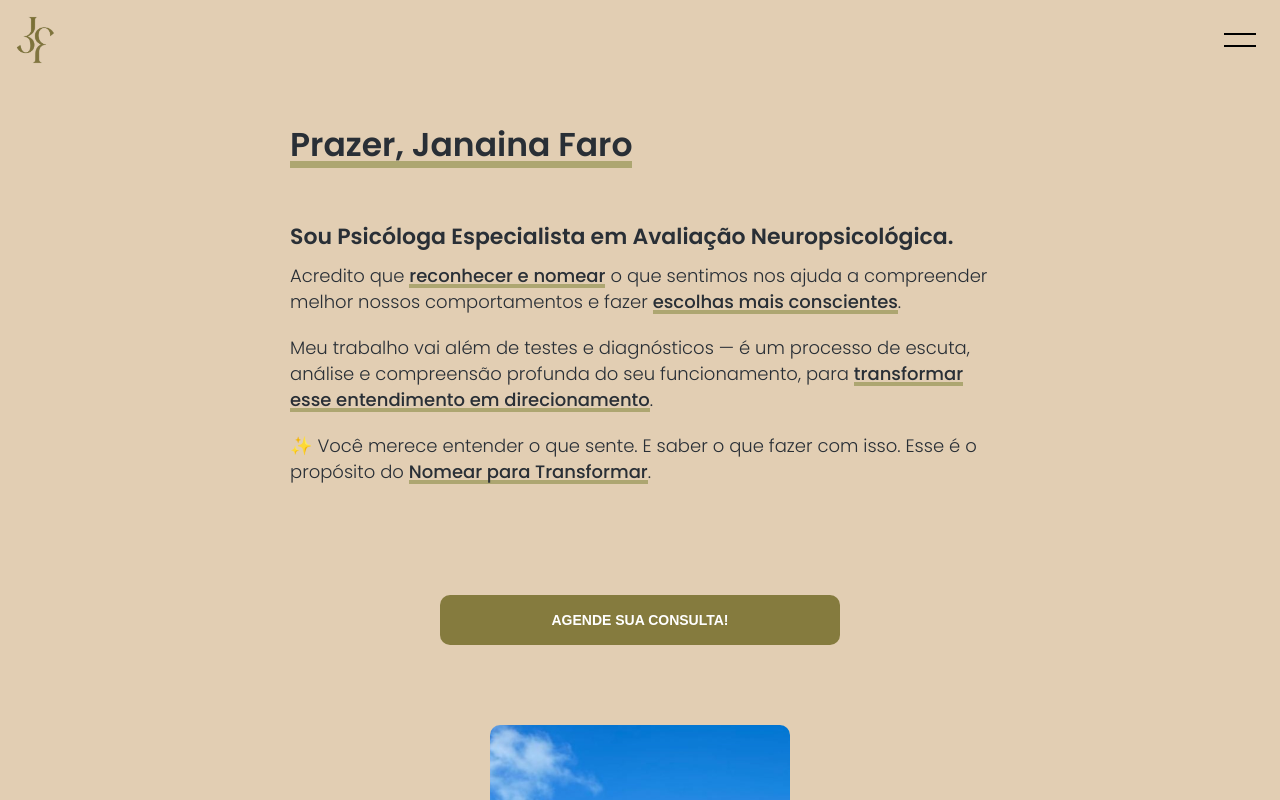
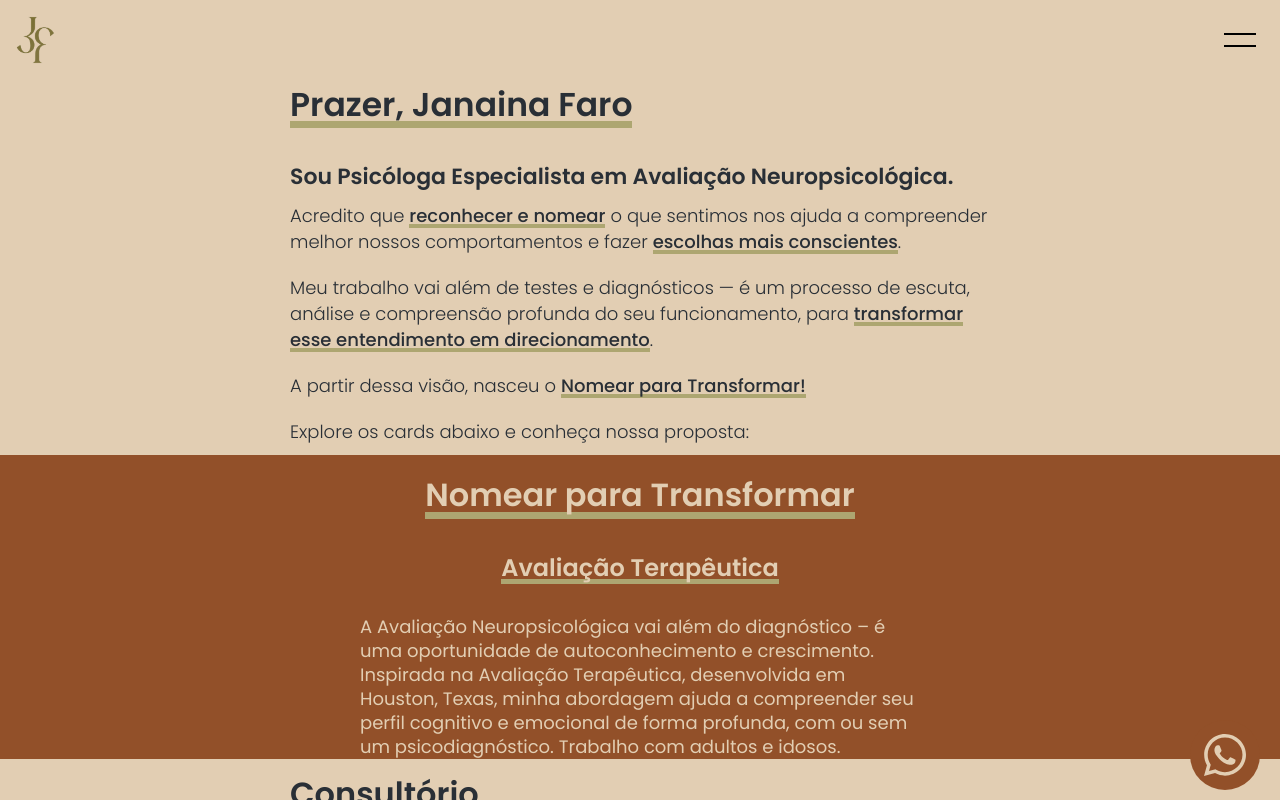
Before and after one commit to FelipeMejias/janaina-site, a React (Create React App) app: page / in a window 1280 px wide. Built offline with nearby package versions, Linux system fonts and the light colour scheme.

Commit message:
botaoWpp

```diff
--- a/src/App.css
+++ b/src/App.css
@@ -5,6 +5,8 @@ body {
     --sublinhado:#ada671;
     --claro:#978d4a;
     --fundo:#e2ceb3;
+    --fundo2:#925029;
+    --texto:#292F36;
   }
 div{
     display:flex;
--- a/src/App.js
+++ b/src/App.js
@@ -7,6 +7,8 @@ import perfil from './perfil.jpg'
 import { useState } from "react";
 import Botao from "./Botao"
 import { FaInstagram } from 'react-icons/fa';
+import BotaoWpp from "./BotaoWpp"
+import Nomear from "./Nomear"
 
 //import dayjs from 'dayjs'
 export default function App(){
@@ -44,31 +46,15 @@ export default function App(){
                     <h3>Sou Psicóloga Especialista em Avaliação Neuropsicológica.</h3>
                     <h4>Acredito que <span>reconhecer e nomear</span> o que sentimos nos ajuda a compreender melhor nossos comportamentos e fazer <span>escolhas mais conscientes</span>.</h4>
                     <h4>Meu trabalho vai além de testes e diagnósticos — é um processo de escuta, análise e compreensão profunda do seu funcionamento, para <span>transformar esse entendimento em direcionamento</span>.</h4>
-                    <h4>✨ Você merece entender o que sente. E saber o que fazer com isso. Esse é o propósito do <span>Nomear para Transformar</span>.</h4>
+                    <h4>A partir dessa visão, nasceu o <span>Nomear para Transformar!</span></h4>
+                    <h4>Explore os cards abaixo e conheça nossa proposta:</h4>
                     {/*<h1>Vamos conversar?</h1>*/}
-                    <Botao handle={mandarWpp} texto={'AGENDE SUA CONSULTA!'} fundo={'var(--detalhe)'} fundoHover={'var(--claro)'} style={{margin:'100px 0 40px 0'}} />
-                    <img src={foto} />
+                    {/*<Botao handle={mandarWpp} texto={'AGENDE SUA CONSULTA!'} fundo={'var(--detalhe)'} fundoHover={'var(--claro)'} style={{margin:'100px 0 40px 0'}} />*/}
+                    <BotaoWpp handle={mandarWpp}/>
+                    {/*<img src={foto} />*/}
                     </Conteudo>
                 </Intro>
-                <Servicos>
-                    <Conteudo>
-                    <h1><span>Meus Serviços</span></h1>
-                    {/*<img src={foto} />*/}
-                    <h2><span>Avaliação Terapêutica</span></h2>
-                    <h3>A Avaliação Neuropsicológica vai além do diagnóstico – é uma oportunidade de autoconhecimento e crescimento. Inspirada na Avaliação Terapêutica, desenvolvida em Houston, Texas, minha abordagem ajuda a compreender seu perfil cognitivo e emocional de forma profunda, com ou sem um psicodiagnóstico.
-                        Trabalho com adultos e idosos.</h3>
-
-                    <img src={foto} />
-                    <h2><span>Avaliação Neuropsicológica</span></h2>
-                    <h3>É um processo que investiga funções cognitivas como memória, atenção e raciocínio, auxiliando no diagnóstico e planejamento de intervenções para condições neurológicas e psicológicas.
-                        Trabalho com adultos e idosos.</h3>
-
-                    <img src={foto} />
-                    <h2><span>Cursos, Palestras e Workshops</span></h2>
-                    <h3>Ofereço cursos, palestras e workshops sobre diversos temas da psicologia para alunos e profissionais. Trabalho com pessoas físicas e jurídicas.
-                        Entre em contato!</h3>
-                    </Conteudo>
-                </Servicos>
+                <Nomear/>
                 <Consultorios>
                     <Conteudo>
                     <h1><span>Consultório</span></h1>
@@ -91,13 +77,13 @@ export default function App(){
                     <img style={{borderRadius:'50%'}} src={perfil} />
                     </Conteudo>
                 </Servicos>
-                <Consultorios>
+                <Consultorios style={{marginBottom:'50px'}}>
                     <Conteudo>
                     <h1><span>Ficou com dúvidas?</span></h1>
                     <h2>Se você quer entender melhor como funciona a avaliação psicológica ou se ela faz sentido para o seu momento, <span>entre em contato</span> e me acompanhe pelo Instagram.</h2>
                     <h2>Estou à disposição para esclarecer suas dúvidas e te ajudar a seguir com mais clareza.</h2>
                     <Insta href="https://www.instagram.com/janainafaro.neuropsi">
-                        <FaInstagram style={{ color: '#E1306C', fontSize: '24px' }} />
+                        <FaInstagram style={{ color: '#925029', fontSize: '24px' }} />
                         <p>janainafaro.neuropsi</p>
                     </Insta>
                     <h2>Entender o que se sente pode mudar a forma como você vive. <span>Vamos começar essa mudança agora?</span></h2>
@@ -127,10 +113,12 @@ const Consultorios=styled.div`
 flex-direction:column;
 
 width:100%;align-items:center;
-padding:30px;
+padding:0 30px 0 30px;
 font-family: "Poppins", sans-serif;
-color:#292F36;
-h1{z-index:4;width:100%;height:70px;background:var(--fundo);position:sticky;top:0;width:100%;font-size:32px;font-weight:600;margin:15px 0 30px 0;}
+color:var(--texto);
+h1{display:flex;align-items:center;
+z-index:4;width:100%;height:70px;background:var(--fundo);
+position:sticky;top:0;width:100%;font-size:32px;font-weight:600;margin:0}
 h2{font-size:18px;font-weight:400;margin:15px 0 30px 0;span{font-weight:500;}}
 h3{width:80%;font-size:18px;line-height:24px;font-weight:400;margin:0;}
 }
@@ -184,15 +172,18 @@ flex-direction:column;
 align-items:center;
 height:calc(100% - 80px);width:100%;
 overflow:auto;
+position:relative;
 `
 const Servicos=styled.div`
-background:#292F36;
+background:var(--fundo2);
 flex-direction:column;
 width:100%;align-items:center;
-padding:30px;
+padding:0 30px 0 30px;
 font-family: "Poppins", sans-serif;
-color:white;
-h1{z-index:4;width:100%;text-align:center;height:70px;background:#292F36;position:sticky;top:0;font-size:32px;font-weight:600;margin:15px 0 30px 0;}
+color:var(--fundo);
+h1{display:flex;align-items:center;justify-content:center;
+z-index:4;width:100%;text-align:center;height:80px;background:var(--fundo2);
+position:sticky;top:0;font-size:32px;font-weight:600;margin:0}
 h2{font-size:24px;font-weight:600;margin:15px 0 30px 0;}
 h3{width:80%;font-size:18px;line-height:24px;font-weight:400;margin:0;}
 }
@@ -202,12 +193,13 @@ h3{width:80%;font-size:18px;line-height:24px;font-weight:400;margin:0;}
 const Intro=styled.div`
 flex-direction:column;
 width:100%;align-items:center;
-padding:30px;
-color:#292F36;
+padding:0 30px 0 30px;
+color:var(--texto);
 font-family: "Poppins", sans-serif;
-h1{width:100%;font-size:22px;font-weight:400;color:var(--detalhe);margin:0;font-family: "Dancing Script", cursive;}
-h2{z-index:4;width:100%;height:90px;background:var(--fundo);position:sticky;top:0;
-width:100%;font-size:33px;font-weight:600;margin:10px 0 10px 0;}
+h1{width:100%;font-size:22px;font-weight:400;color:var(--detalhe);
+margin:0;font-family: "Dancing Script", cursive;}
+h2{z-index:4;width:100%;height:80px;background:var(--fundo);position:sticky;
+top:0;width:100%;font-size:33px;font-weight:600;margin:0}
 h3{width:100%;font-size:22px;font-weight:600;margin:0;}
 h4{width:100%;font-size:18px;line-height:26px;font-weight:300;margin:10px 0 10px 0;
 span{font-weight:500;}
--- /dev/null
+++ b/src/BotaoWpp.js
@@ -0,0 +1,27 @@
+import styled from "styled-components"
+import { FaWhatsapp } from 'react-icons/fa';
+export default function BotaoWpp({handle}){
+
+    return(
+        <Bot>
+            <p>Agende sua consulta</p>
+            <FaWhatsapp style={{ color: 'var(--fundo)', fontSize: '48px' }} />
+
+        </Bot>
+    )
+}
+const Bot=styled.div`
+justify-content:center;align-items:center;
+cursor:pointer;
+position:fixed;
+bottom:10px;right:20px;
+height:70px;width:70px;
+background:#925029;border-radius:50%;
+color:var(--fundo);z-index:15;
+p{display:none;width:210px;}
+&:hover{width:280px;
+border-radius:35px;
+background:#925029;
+p{display:flex;justify-content:center;}
+}
+`
--- /dev/null
+++ b/src/Nomear.js
@@ -0,0 +1,37 @@
+import styled from "styled-components"
+
+export default function Nomear(){
+    return(
+        <Servicos>
+            <Conteudo>
+            <h1><span>Nomear para Transformar</span></h1>
+            <h2><span>Avaliação Terapêutica</span></h2>
+            <h3>A Avaliação Neuropsicológica vai além do diagnóstico – é uma oportunidade de autoconhecimento e crescimento. Inspirada na Avaliação Terapêutica, desenvolvida em Houston, Texas, minha abordagem ajuda a compreender seu perfil cognitivo e emocional de forma profunda, com ou sem um psicodiagnóstico.
+                Trabalho com adultos e idosos.</h3>
+
+
+            </Conteudo>
+        </Servicos>
+    )
+}
+const Conteudo=styled.div`
+flex-direction:column;
+align-items:center;
+width:100%;max-width:700px;
+`
+const Servicos=styled.div`
+background:var(--fundo2);
+flex-direction:column;
+width:100%;align-items:center;
+padding:0 30px 0 30px;
+font-family: "Poppins", sans-serif;
+color:var(--fundo);
+h1{display:flex;align-items:center;justify-content:center;
+z-index:4;width:100%;text-align:center;height:80px;background:var(--fundo2);
+position:sticky;top:0;font-size:32px;font-weight:600;margin:0}
+h2{font-size:24px;font-weight:600;margin:15px 0 30px 0;}
+h3{width:80%;font-size:18px;line-height:24px;font-weight:400;margin:0;}
+}
+
+  img{width:300px;margin:40px 0 20px 0}
+`
```
